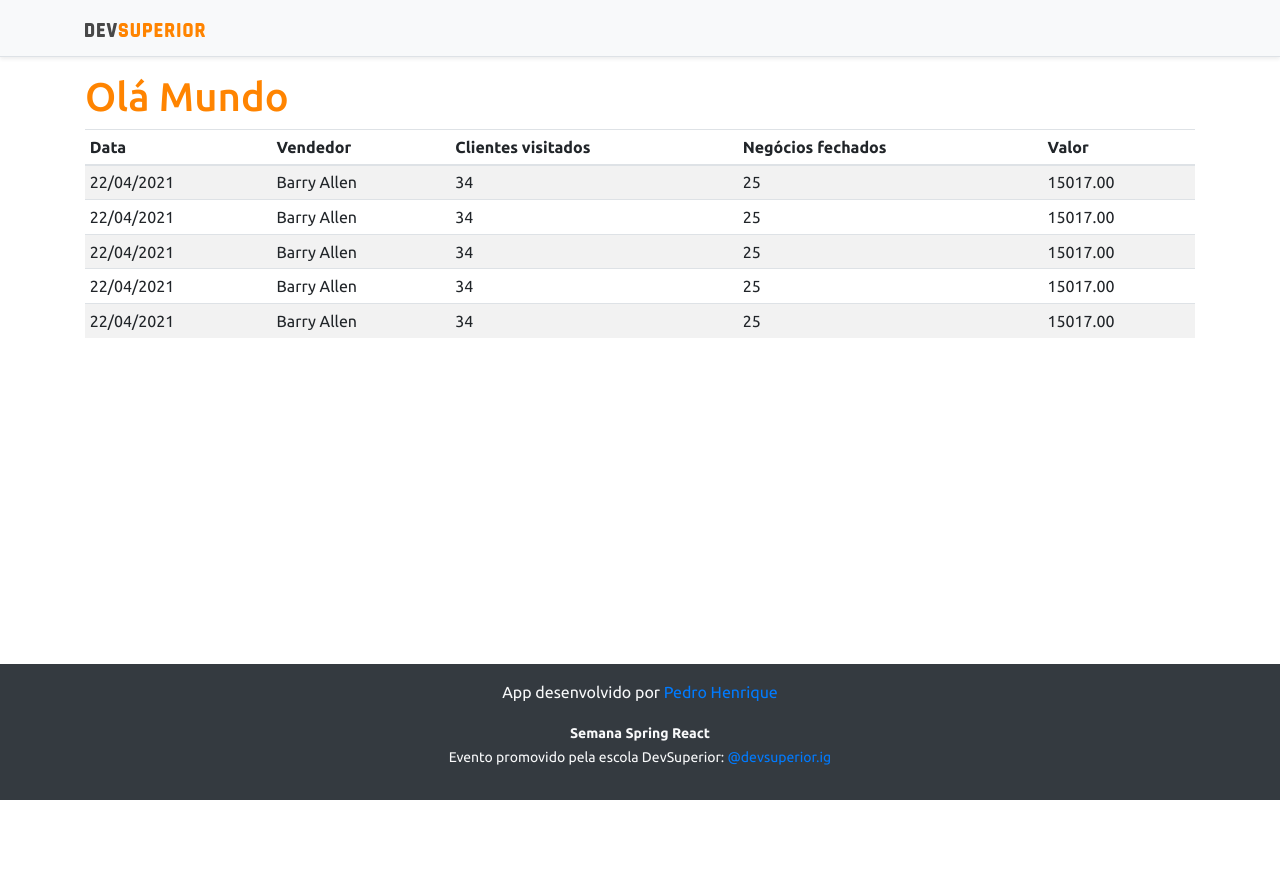
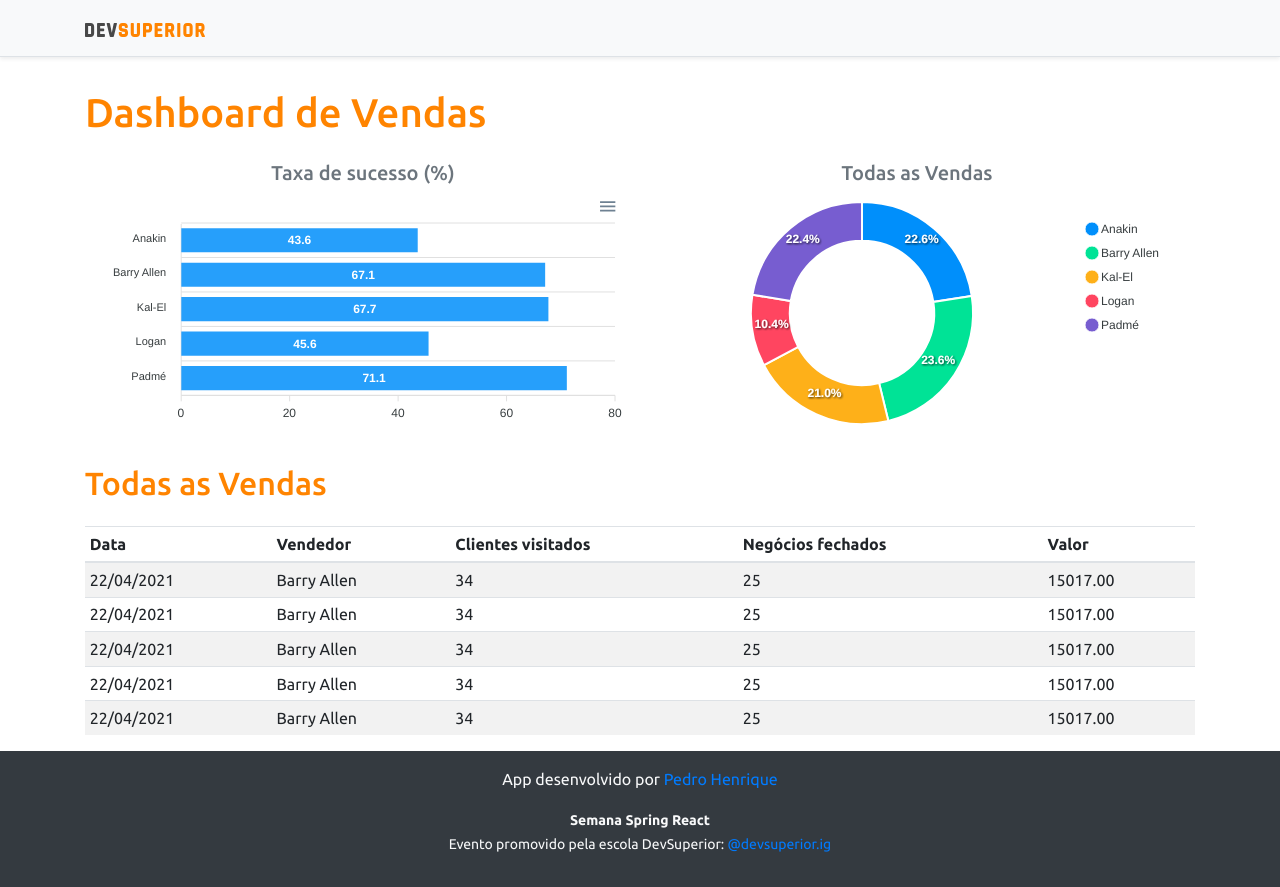
Before and after one commit to pedro-henrique2000/DsVendas, a React (Create React App) app in the folder frontend/: page / in a window 1280 px wide. Before the commit the page ends 800 px from the top, so only its background shows below. Built offline with nearby package versions, Linux system fonts and the light colour scheme.

Commit message:
Static Charts

```diff
--- a/frontend/package.json
+++ b/frontend/package.json
@@ -12,10 +12,12 @@
     "@types/node": "^12.0.0",
     "@types/react": "^17.0.0",
     "@types/react-dom": "^17.0.0",
+    "apexcharts": "^3.26.1",
     "bootstrap": "^4.6.0",
     "jquery": "1.9.1",
     "popper.js": "^1.16.1",
     "react": "^17.0.2",
+    "react-apexcharts": "^1.3.9",
     "react-dom": "^17.0.2",
     "react-scripts": "4.0.3",
     "typescript": "^4.1.2",
--- a/frontend/src/App.tsx
+++ b/frontend/src/App.tsx
@@ -1,3 +1,5 @@
+import DonutChart from "./components/DonutChart";
+import BarChart from "./components/BarChart";
 import DataTable from "./components/DataTable";
 import Footer from "./components/Footer";
 import NavBar from "./components/NavBar/index";
@@ -7,7 +9,23 @@
     <>
       <NavBar />
       <div className="container">
-        <h1 className="text-primary">Olá Mundo</h1>
+        <h1 className="text-primary py-3">Dashboard de Vendas</h1>
+        <div className="row px-3">
+          <div className="col sm-6">
+            <h5 className="text-center text-secondary">Taxa de sucesso (%)</h5>
+            <BarChart />
+          </div>
+
+          <div className="col sm-6">
+            <h5 className="text-center text-secondary">Todas as Vendas</h5>
+            <DonutChart />
+          </div>
+        </div>
+
+        <div className="py-3">
+          <h2 className="text-primary">Todas as Vendas</h2>
+        </div>
+
         <DataTable />
       </div>
       <Footer />
--- /dev/null
+++ b/frontend/src/components/BarChart/index.tsx
@@ -0,0 +1,34 @@
+import Chart from "react-apexcharts";
+
+const BarChart = () => {
+  const options = {
+    plotOptions: {
+      bar: {
+        horizontal: true,
+      },
+    },
+  };
+
+  const mockData = {
+    labels: {
+      categories: ["Anakin", "Barry Allen", "Kal-El", "Logan", "Padmé"],
+    },
+    series: [
+      {
+        name: "% Sucesso",
+        data: [43.6, 67.1, 67.7, 45.6, 71.1],
+      },
+    ],
+  };
+
+  return (
+    <Chart
+      options={{ ...options, xaxis: mockData.labels }}
+      series={mockData.series}
+      type="bar"
+      height="240"
+    />
+  );
+};
+
+export default BarChart;
--- /dev/null
+++ b/frontend/src/components/DonutChart/index.tsx
@@ -0,0 +1,25 @@
+import Chart from "react-apexcharts";
+
+const DonutChart = () => {
+  const mockData = {
+    series: [477138, 499928, 444867, 220426, 473088],
+    labels: ["Anakin", "Barry Allen", "Kal-El", "Logan", "Padmé"],
+  };
+
+  const options = {
+    legend: {
+      show: true,
+    },
+  };
+
+  return (
+    <Chart
+      options={{ ...options, labels: mockData.labels }}
+      series={mockData.series}
+      type="donut"
+      height="240"
+    />
+  );
+};
+
+export default DonutChart;
```
Also changed, not shown: 1 other file (tests, documents, lock files or other folders).
